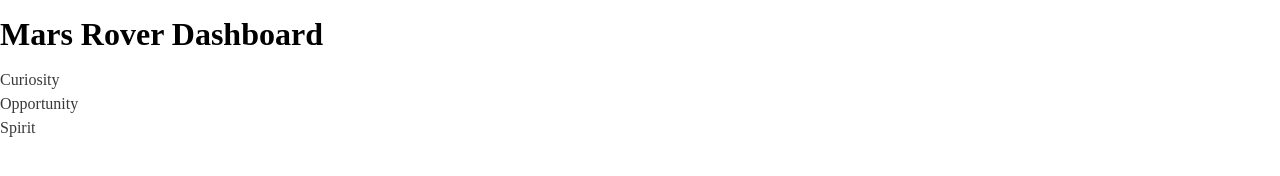
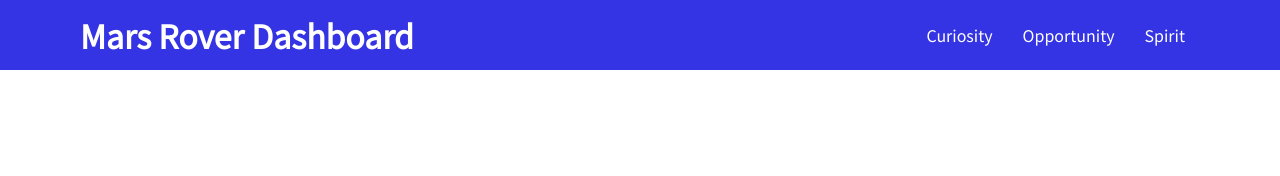
Before and after one commit to ivanolmo/mars-rover-dashboard, a website: page src/public/index.html in a window 1280 px wide. Drawn offline with Linux system fonts and the light colour scheme.

Commit message:
Add additional styling to navbar

```diff
--- a/src/public/assets/stylesheets/index.css
+++ b/src/public/assets/stylesheets/index.css
@@ -1,3 +1,5 @@
+@import url('https://fonts.googleapis.com/css2?family=Noto+Sans+KR&display=swap');
+
 * {
   box-sizing: border-box;
   padding: 0;
@@ -6,6 +8,7 @@
 
 body {
   line-height: 1.5;
+  font-family: 'Noto Sans KR', sans-serif;
 }
 
 ul {
@@ -14,7 +17,6 @@ ul {
 
 a {
   text-decoration: none;
-  color: rgb(58, 55, 55);
 }
 
 h1 {
@@ -26,6 +28,45 @@ img {
   width: 100%;
 }
 
+.navbar {
+  background-color: rgb(52, 52, 228);
+  color: white;
+  height: 70px;
+}
+
+.navbar .flex {
+  justify-content: space-between;
+}
+
+.navbar ul {
+  display: flex;
+}
+
+.navbar a {
+  color: white;
+  padding: 10px;
+  margin: 0 5px;
+}
+
+.navbar a:hover {
+  border-bottom: 1px solid white;
+  font-size: 1.1em;
+  transition: 0.5s;
+}
+
+.container {
+  max-width: 1200px;
+  height: 100%;
+  margin: 0 auto;
+  overflow: auto;
+  padding: 0 40px;
+}
+
+.flex {
+  display: flex;
+  justify-content: center;
+  align-items: center;
+}
 
 /* -------------------  MOBILE  --------------------- */
 
```
